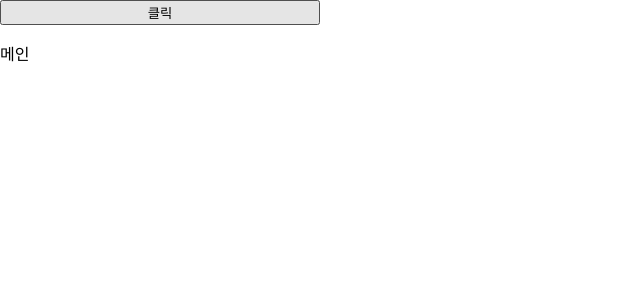
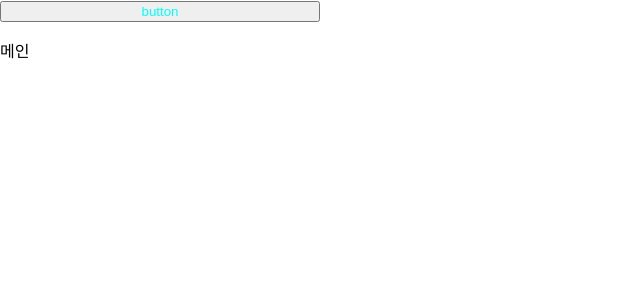
Before and after one commit to MAGHC/storyBookPractice, a React (Create React App) app: page / in a window 1280 px wide. Shown: the top 300 px of the page, without its empty margins (0-640 px from the left). Built offline with nearby package versions, Linux system fonts and the light colour scheme.

Commit message:
[storybook]: button 설계 기초 완성

```diff
--- a/src/components/ButtonSelf.jsx
+++ b/src/components/ButtonSelf.jsx
@@ -2,20 +2,22 @@ import React from "react";
 import "./ButtonSelf.scss";
 import PropTypes from "prop-types";
 
-export const ButtonSelf = ({ mode, color, size, ...props }) => {
-  const darkMode = mode === "darkmode" ? "dark" : "light";
+export const ButtonSelf = ({ mode, size, label }) => {
   return (
-    <button type="button" className={darkMode}>
-      클릭
+    <button type="button" className={`button button__${mode} button__${mode}--${size}`}>
+      {label}
     </button>
   );
 };
 
 ButtonSelf.propTypes = {
-  size: PropTypes.string,
+  size: PropTypes.oneOf(["small", "medium", "large"]),
+  mode: PropTypes.oneOf(["light", "dark"]).isRequired,
+  label: PropTypes.string.isRequired,
 };
 
 ButtonSelf.defaultProps = {
   size: "medium",
   mode: "light",
+  label: "button",
 };
--- a/src/components/ButtonSelf.scss
+++ b/src/components/ButtonSelf.scss
@@ -1,7 +1,28 @@
-.dark {
-  width: 10rem;
+.button {
+  color: white;
+
+  &__dark {
+    color: black;
+    &--medium {
+      width: 20rem;
+    }
+    &--small {
+      width: 10rem;
+    }
+    &--large {
+      width: 30rem;
+    }
+  }
+  &__light {
+    color: aqua;
+    &--medium {
+      width: 20rem;
+    }
+    &--small {
+      width: 10rem;
+    }
+    &--large {
+      width: 30rem;
+    }
+  }
 }
-
-.light {
-  width: 20rem;
-}
```
Also changed, not shown: src/stories/Button.jsx (+7 -7 lines), src/stories/button.css (+2 -2 lines), 1 other file (tests, documents, lock files or other folders).
